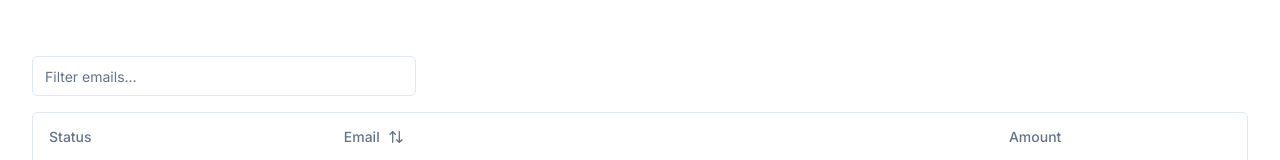
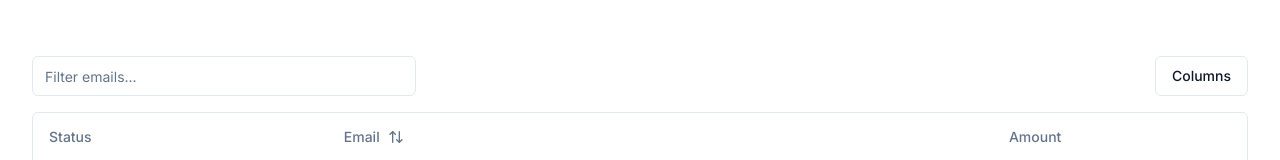
Before and after one commit to Shirshakkandel/DataTableShadcn, a Next.js app: page /payments in a window 1280 px wide. Shown: the top 160 px of the page. Built offline with nearby package versions, Linux system fonts and the light colour scheme.

Commit message:
column visibility added

```diff
--- a/app/payments/data-table.tsx
+++ b/app/payments/data-table.tsx
@@ -12,6 +12,7 @@
   getFilteredRowModel,
   getSortedRowModel,
   useReactTable,
+  VisibilityState,
 } from "@tanstack/react-table";
 
 import {
@@ -22,6 +23,13 @@
   TableHeader,
   TableRow,
 } from "@/components/ui/table";
+import {
+  DropdownMenu,
+  DropdownMenuCheckboxItem,
+  DropdownMenuContent,
+  DropdownMenuTrigger,
+} from "@/components/ui/dropdown-menu";
+
 import React from "react";
 
 interface DataTableProps<TData, TValue> {
@@ -32,6 +40,8 @@
 export function DataTable<TData, TValue>({ columns, data }: DataTableProps<TData, TValue>) {
   const [sorting, setSorting] = React.useState<SortingState>([]);
   const [columnFilters, setColumnFilters] = React.useState<ColumnFiltersState>([]);
+  const [columnVisibility, setColumnVisibility] = React.useState<VisibilityState>({});
+
   const table = useReactTable({
     data,
     columns,
@@ -41,9 +51,12 @@
     getSortedRowModel: getSortedRowModel(),
     onColumnFiltersChange: setColumnFilters,
     getFilteredRowModel: getFilteredRowModel(),
+    onColumnVisibilityChange: setColumnVisibility,
+
     state: {
       sorting,
       columnFilters,
+      columnVisibility,
     },
   });
 
@@ -56,7 +69,32 @@
           onChange={event => table.getColumn("email")?.setFilterValue(event.target.value)}
           className="max-w-sm"
         />
+        <DropdownMenu>
+          <DropdownMenuTrigger asChild>
+            <Button variant="outline" className="ml-auto">
+              Columns
+            </Button>
+          </DropdownMenuTrigger>
+          <DropdownMenuContent align="end">
+            {table
+              .getAllColumns()
+              .filter(column => column.getCanHide())
+              .map(column => {
+                return (
+                  <DropdownMenuCheckboxItem
+                    key={column.id}
+                    className="capitalize"
+                    checked={column.getIsVisible()}
+                    onCheckedChange={value => column.toggleVisibility(!!value)}
+                  >
+                    {column.id}
+                  </DropdownMenuCheckboxItem>
+                );
+              })}
+          </DropdownMenuContent>
+        </DropdownMenu>
       </div>
+
       <div className="rounded-md border">
         <Table>
           <TableHeader>
--- a/tailwind.config.js
+++ b/tailwind.config.js
@@ -1,6 +1,7 @@
 /** @type {import('tailwindcss').Config} */
 module.exports = {
   darkMode: ["class"],
+
   content: [
     './pages/**/*.{ts,tsx}',
     './components/**/*.{ts,tsx}',
```
